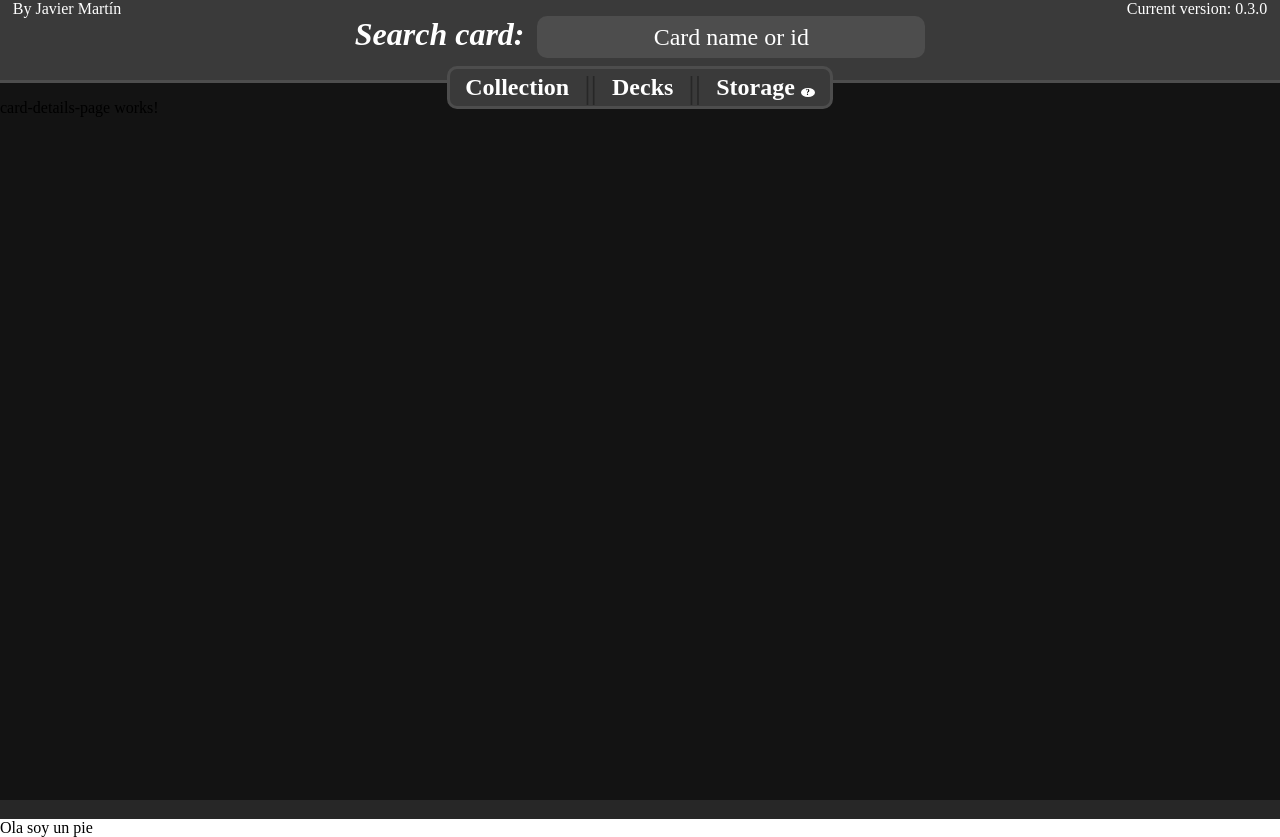
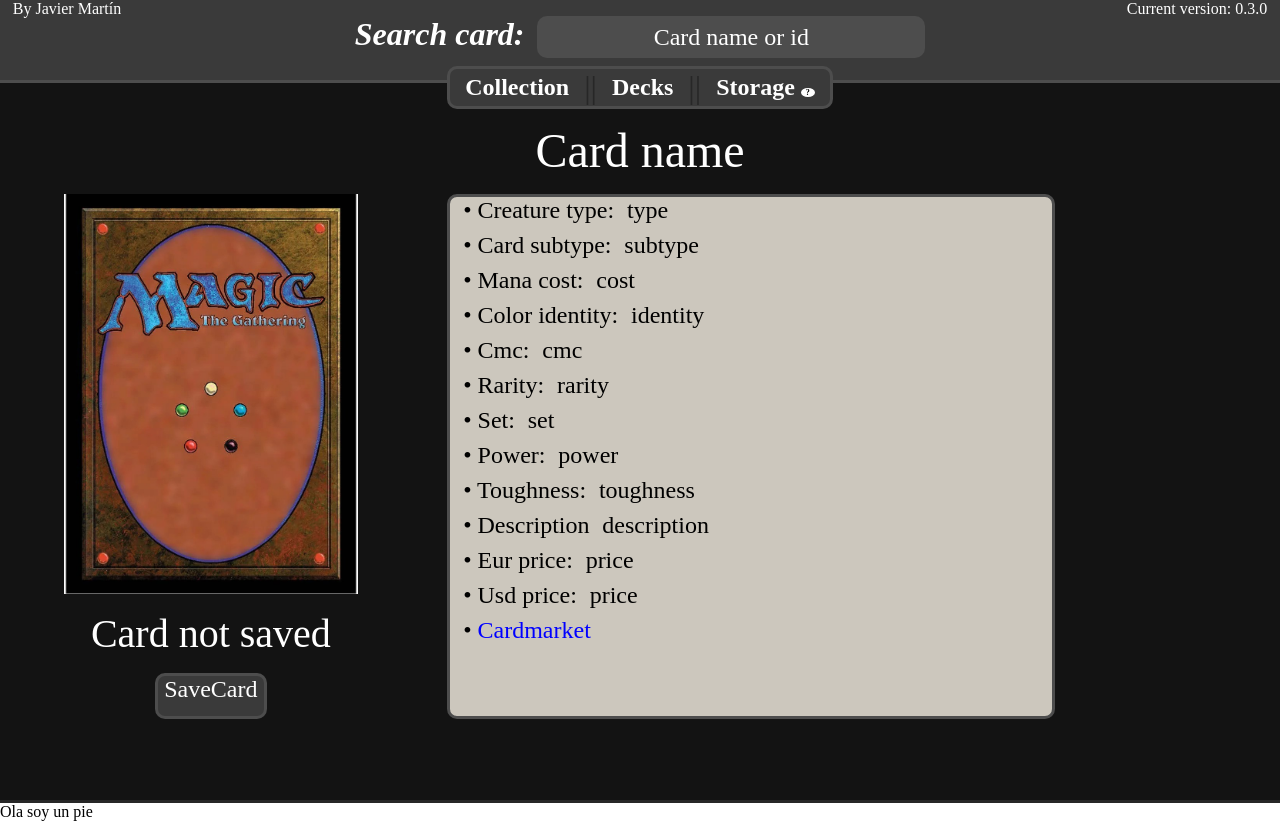
Before and after one commit to MartinJavi01/MyMTGLibrary, an Angular app in the folder angularClient/MyMTGLibraryFront/: page /mtglib/details in a window 1280 px wide. Built offline with nearby package versions, Linux system fonts and the light colour scheme.

Commit message:
(0.4): Add card details page and home redirects

```diff
--- a/angularClient/MyMTGLibraryFront/src/app/search-bar/card-details-page/card-details-page.component.css
+++ b/angularClient/MyMTGLibraryFront/src/app/search-bar/card-details-page/card-details-page.component.css
@@ -0,0 +1,81 @@
+.cardNameText {
+    text-align: center;
+    font-size: 6vh;
+    color: white;
+    margin-top: 5vh;
+    margin-bottom: 2vh;
+}
+
+.mainContentDiv {
+    display: flex;
+    flex-direction: row;
+}
+
+/* Image div*/
+
+.imageDiv {
+    display: flex;
+    flex-direction: column;
+    margin-left: 5vw;
+}
+
+.cardImage {
+    height: 50vh;
+    width: auto;
+    margin-bottom: 2vh;
+}
+
+.cardCopiesText {
+    text-align: center;
+    font-size: 5vh;
+    color: white;
+    margin-bottom: 2vh;
+}
+
+.updateCardButton {
+    height: 5vh;
+    width: auto;
+    align-self: center;
+    color: white;
+    font-size: 3vh;
+    background-color: #3a3a3a;
+    border: #4d4d4d solid;
+    border-radius: 10px;
+    padding: 0 0.5vw;
+    cursor: pointer;
+}
+
+/* Details div */
+
+.detailsDiv {
+    min-width: 45vw;
+    background-color: #ccc7bd;
+    border: #4d4d4d solid;
+    border-radius: 10px;
+    margin-left: 7vw;
+    padding: 0 1vw;
+}
+
+.detailDiv {
+    margin-bottom: 1vh;
+}
+
+.detailInfoText {
+    color: black;
+    font-size: 3vh;
+}
+
+.detailInfoText::before {
+    content: "• ";
+    color: black;
+}
+
+.detailText {
+    color: black;
+    font-size: 3vh;
+    margin-left: 1vw;
+}
+
+.cardmarketLink {
+    color: blue;
+}
--- a/angularClient/MyMTGLibraryFront/src/app/search-bar/card-details-page/card-details-page.component.html
+++ b/angularClient/MyMTGLibraryFront/src/app/search-bar/card-details-page/card-details-page.component.html
@@ -1 +1,64 @@
-<p>card-details-page works!</p>
+<body>
+    <p class="cardNameText">Card name</p>
+    <div class="mainContentDiv">
+        <div class="imageDiv">
+            <img class="cardImage" src="mtg-back.jpg">
+            <span class="cardCopiesText">Card not saved</span>
+            <span class="updateCardButton">SaveCard</span>
+        </div>
+
+        <div class="detailsDiv">
+            <div class="detailDiv">
+                <span class="detailInfoText">Creature type:</span>
+                <span class="detailText">type</span>
+            </div>
+            <div class="detailDiv">
+                <span class="detailInfoText">Card subtype:</span>
+                <span class="detailText">subtype</span>
+            </div>
+            <div class="detailDiv">
+                <span class="detailInfoText">Mana cost:</span>
+                <span class="detailText">cost</span>
+            </div>
+            <div class="detailDiv">
+                <span class="detailInfoText">Color identity:</span>
+                <span class="detailText">identity</span>
+            </div>
+            <div class="detailDiv">
+                <span class="detailInfoText">Cmc:</span>
+                <span class="detailText">cmc</span>
+            </div>
+            <div class="detailDiv">
+                <span class="detailInfoText">Rarity:</span>
+                <span class="detailText">rarity</span>
+            </div>
+            <div class="detailDiv">
+                <span class="detailInfoText">Set:</span>
+                <span class="detailText">set</span>
+            </div>
+            <div class="detailDiv">
+                <span class="detailInfoText">Power:</span>
+                <span class="detailText">power</span>
+            </div>
+            <div class="detailDiv">
+                <span class="detailInfoText">Toughness:</span>
+                <span class="detailText">toughness</span>
+            </div>
+            <div class="detailDiv">
+                <span class="detailInfoText">Description</span>
+                <span class="detailText">description</span>
+            </div>
+            <div class="detailDiv">
+                <span class="detailInfoText">Eur price:</span>
+                <span class="detailText">price</span>
+            </div>
+            <div class="detailDiv">
+                <span class="detailInfoText">Usd price:</span>
+                <span class="detailText">price</span>
+            </div>
+            <div class="detailDiv">
+                <span class="detailInfoText cardmarketLink">Cardmarket</span>
+            </div>
+        </div>
+    </div>
+</body>
--- a/angularClient/MyMTGLibraryFront/src/app/search-bar/search-bar.component.css
+++ b/angularClient/MyMTGLibraryFront/src/app/search-bar/search-bar.component.css
@@ -69,6 +69,7 @@
 }
 
 .tab {
+    cursor: pointer;
     color: white;
     font-weight: bold;
     font-size: 3vh;
--- a/angularClient/MyMTGLibraryFront/src/app/search-bar/search-bar.component.html
+++ b/angularClient/MyMTGLibraryFront/src/app/search-bar/search-bar.component.html
@@ -8,11 +8,11 @@
     <span class="versionIndicator">Current version: 0.3.0</span>
 
     <div class="menu-tabs">
-        <span class="tab">Collection</span>
+        <span class="tab" (click)="redirectAndChangeOptionText()" [innerHTML]="[[optionText]]"></span>
         <span class="divider">||</span>
-        <span class="tab">Decks</span>
+        <span class="tab" (click)="redirect('decks')">Decks</span>
         <span class="divider">||</span>
-        <span class="tab">Storage
+        <span class="tab" (click)="redirect('storage')">Storage
             <span class="help-icon">?</span>
         </span>
     </div>
--- a/angularClient/MyMTGLibraryFront/src/app/search-bar/search-bar.component.ts
+++ b/angularClient/MyMTGLibraryFront/src/app/search-bar/search-bar.component.ts
@@ -1,12 +1,30 @@
 import { Component } from '@angular/core';
-import { RouterModule } from '@angular/router';
+import { Router, RouterOutlet, RouterLink, ActivatedRoute } from '@angular/router';
 
 @Component({
   selector: 'app-search-bar',
-  imports: [RouterModule],
+  imports: [RouterOutlet, RouterLink],
   templateUrl: './search-bar.component.html',
   styleUrl: './search-bar.component.css'
 })
 export class SearchBarComponent {
 
+  optionText: String;
+
+  constructor(private router: Router, private route: ActivatedRoute) {
+    this.optionText = 'Collection';
+  }
+
+  redirectAndChangeOptionText(){
+    this.optionText = (this.optionText === 'Collection') ? 'Home' : 'Collection';
+    if (this.optionText === 'Home') {
+      this.router.navigate(['collection'], { relativeTo: this.route });
+    } else {
+      this.router.navigate(['home'], { relativeTo: this.route });
+    }
+  }
+
+  redirect(redirectPath: String) {
+    this.router.navigate([redirectPath], { relativeTo: this.route });
+  }
 }
```
